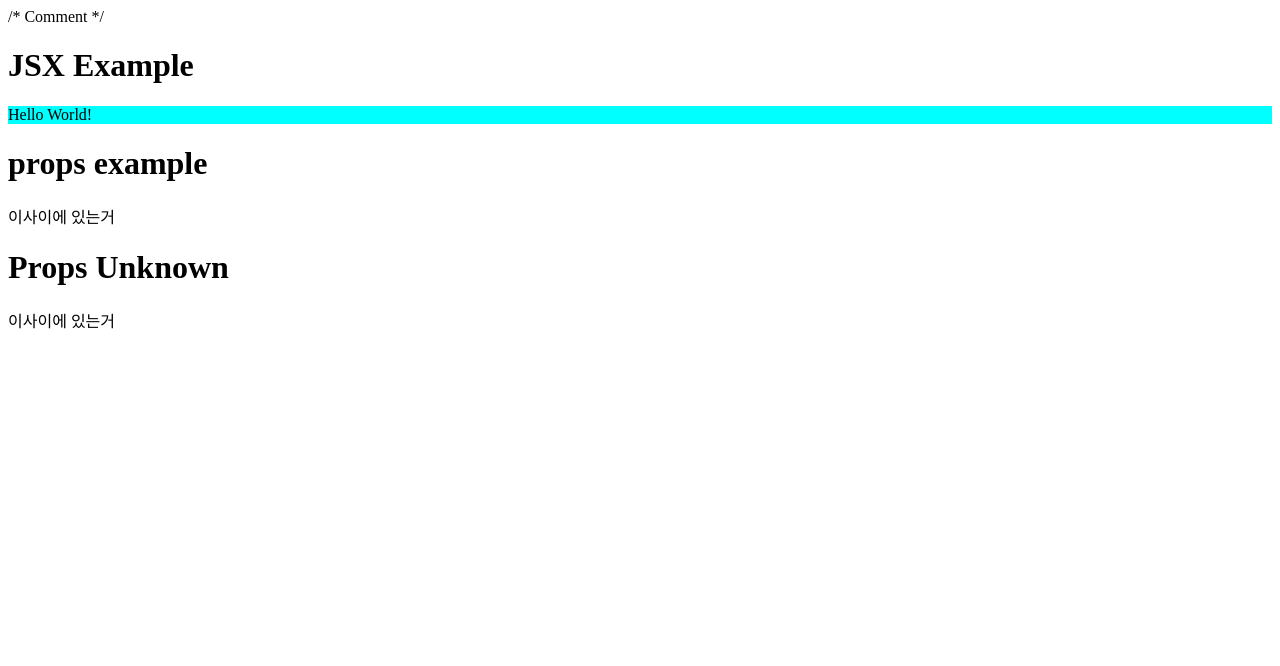
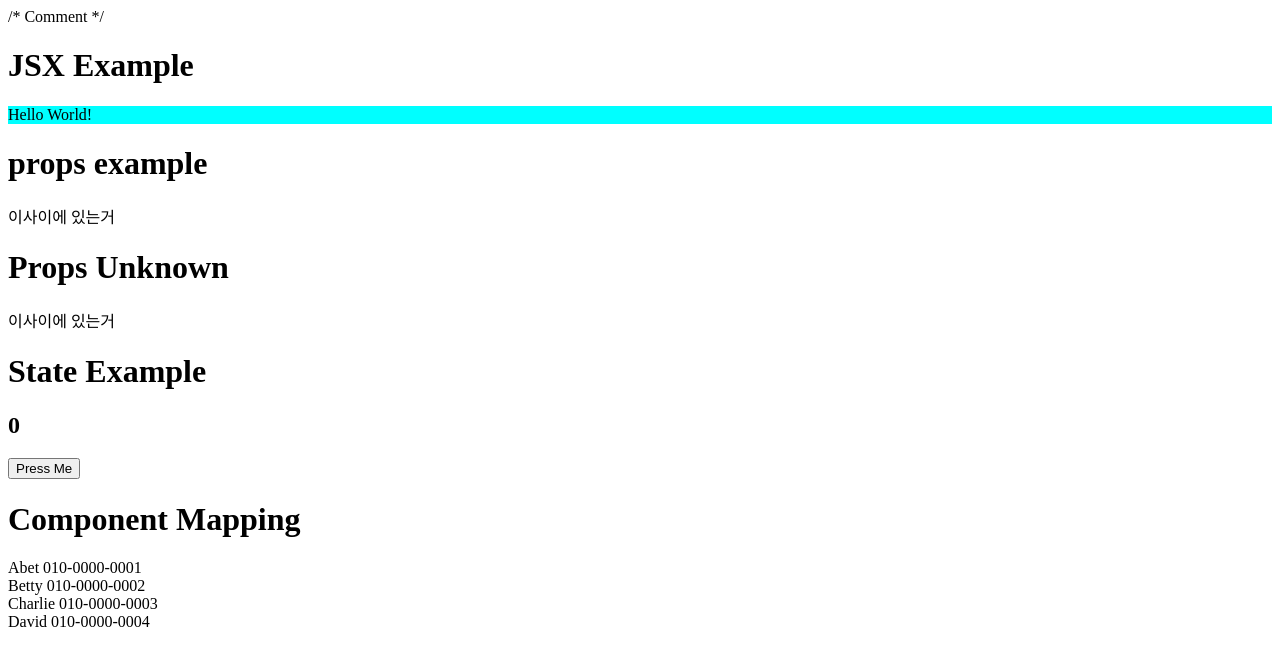
Before and after one commit to hg-pyun/hello-react, a React app: page / in a window 1280 px wide. Shown: the top 666 px of the page. Built offline with nearby package versions, Linux system fonts and the light colour scheme.

Commit message:
state, component mapping

```diff
--- a/src/components/App.js
+++ b/src/components/App.js
@@ -7,11 +7,15 @@ class App extends React.Component {
                 <JSXExam />
                 <PropsExam name="props example">이사이에 있는거</PropsExam>
                 <PropsExam>이사이에 있는거</PropsExam>
+                <Counter/>
+                <Contact/>
             </div>
         )
     }
 }
-
+/**
+ *  JSX
+ */
 class JSXExam extends React.Component {
     render (){
         let text = "Hello World!";
@@ -28,6 +32,10 @@ class JSXExam extends React.Component {
     }
 }
 
+
+/**
+ *  Props
+ */
 class PropsExam extends React.Component {
     render (){
         return (
@@ -47,4 +55,77 @@ PropsExam.defaultProps = {
 //     name : React.propTypes.string
 // };
 
+/**
+ *  State
+ */
+class Counter extends React.Component {
+
+    constructor(props){
+        super(props); // super props를 해줘야 state에 접근할 수 있음
+        this.state = {
+            value : 0
+        };
+
+        this.handleClick = this.handleClick.bind(this);
+    }
+
+    handleClick(){
+        this.setState({
+            value : this.state.value + 1
+        });
+    }
+
+    render(){
+        return (
+            <div>
+                <h1>State Example</h1>
+                <h2>{this.state.value}</h2>
+                <button onClick={this.handleClick}>Press Me</button>
+            </div>
+        )
+    }
+}
+
+/**
+ *  Component Mapping
+ */
+class Contact extends React.Component {
+
+    constructor(props){
+        super(props);
+        this.state = {
+            contactData : [
+                {name:'Abet', phone:'010-0000-0001'},
+                {name:'Betty', phone:'010-0000-0002'},
+                {name:'Charlie', phone:'010-0000-0003'},
+                {name:'David', phone:'010-0000-0004'}
+            ]
+        }
+    }
+
+    render(){
+        const mapToComponent = (data) => {
+            return data.map((contact, i) =>{ // callback (currentValue, index, array)
+                console.log(contact, i);
+                return (<ContactInfo contact={contact} key={i}/>); // props로 객체를 넘길수도 있음
+            })
+        };
+
+        return (
+            <div>
+                <h1>Component Mapping</h1>
+                {mapToComponent(this.state.contactData)}
+            </div>
+        )
+    }
+}
+
+class ContactInfo extends React.Component {
+    render(){
+        return (
+            <div>{this.props.contact.name} {this.props.contact.phone}</div>
+        )
+    }
+}
+
 export default App;
```
